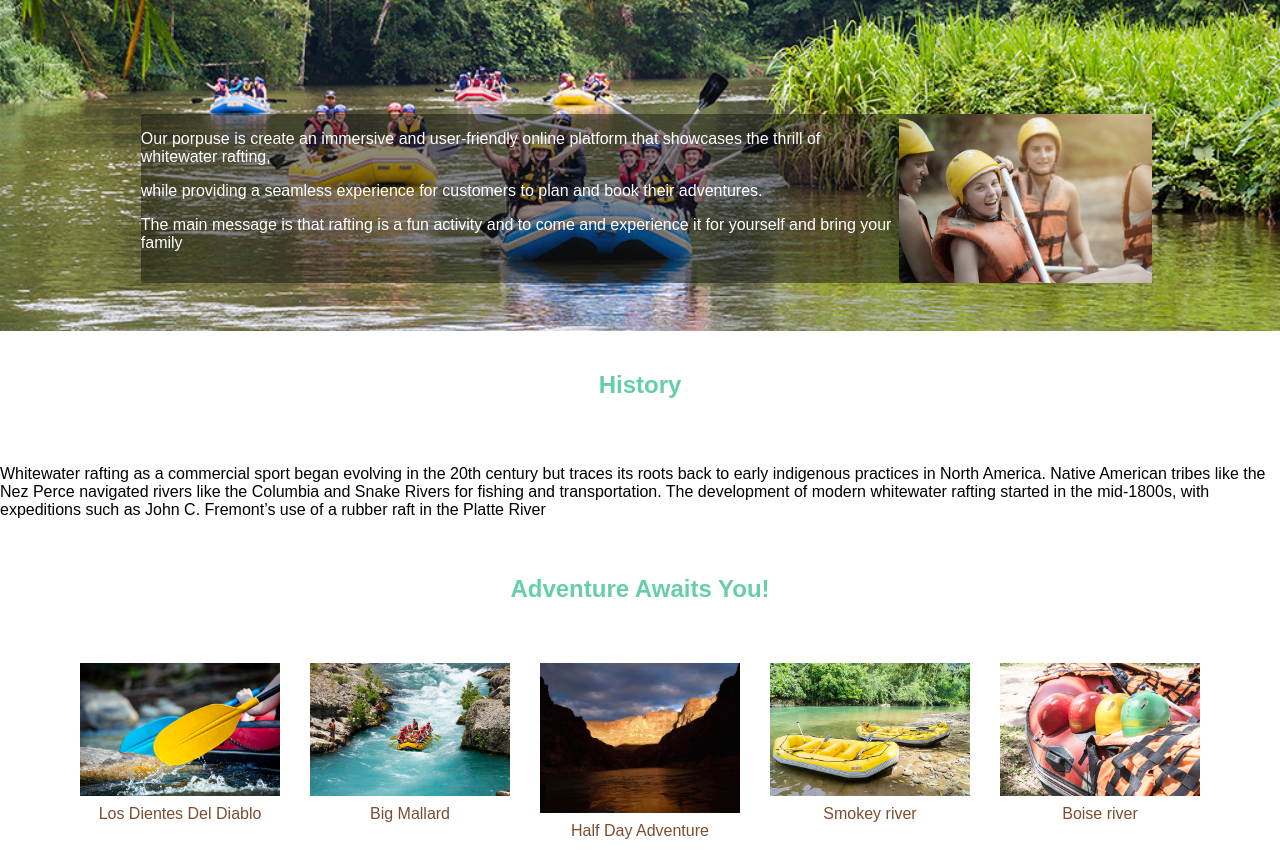
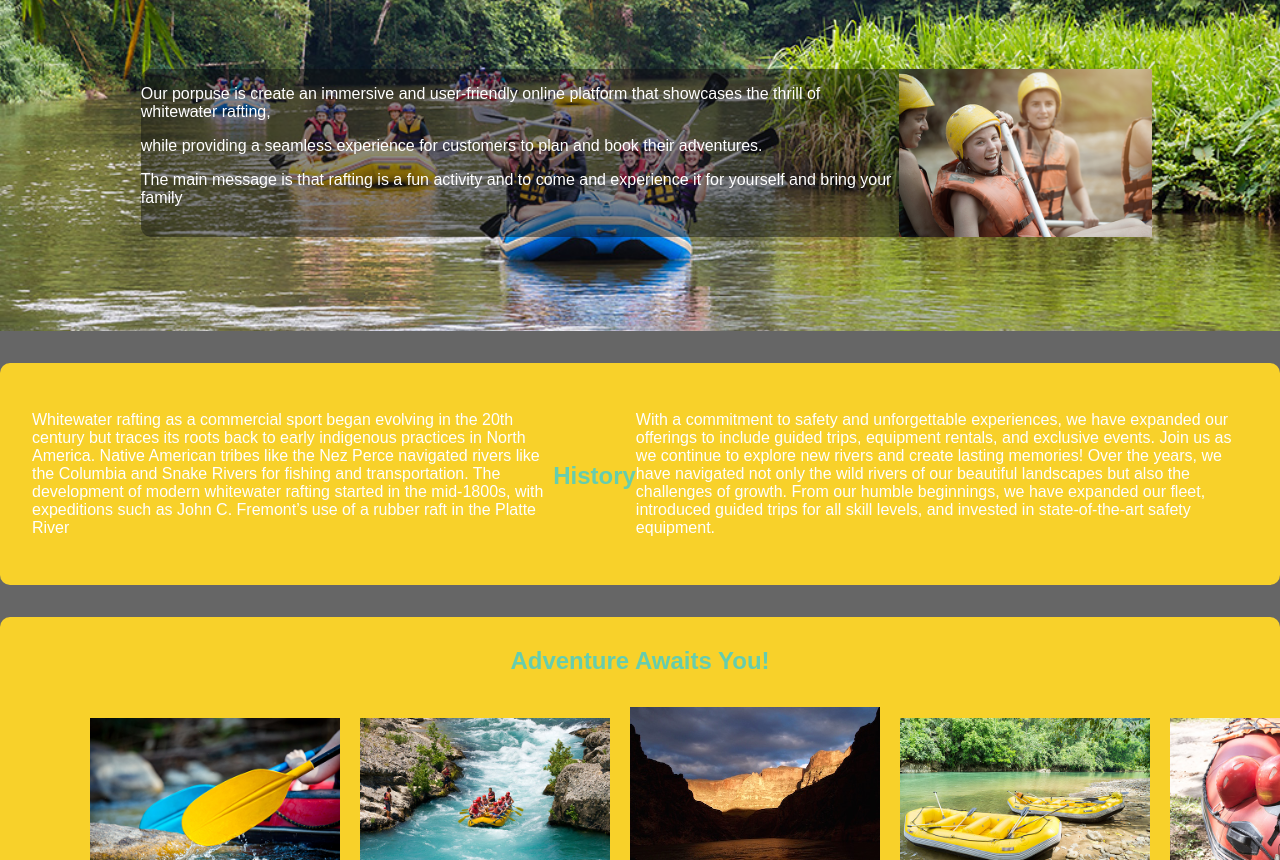
Before and after one commit to darma2006/wdd130, a plain HTML site: page wwr/about.html in a window 1280 px wide. Shown: the part 277-1137 px from the top of the page. Drawn offline with Linux system fonts and the light colour scheme.

Commit message:
Remake week 4

```diff
--- a/wwr/about.html
+++ b/wwr/about.html
@@ -29,31 +29,32 @@
                 <p>while providing a seamless experience for customers to plan and book their adventures. </p>
                 <p>The main message is that rafting is a fun activity and to come and experience it for yourself and bring your family</p>
             </article>
-            <section>
+            <section class="history">
+                <p>Whitewater rafting as a commercial sport began evolving in the 20th century but traces its roots back to early indigenous practices in North America. Native American tribes like the Nez Perce navigated rivers like the Columbia and Snake Rivers for fishing and transportation. The development of modern whitewater rafting started in the mid-1800s, with expeditions such as John C. Fremont’s use of a rubber raft in the Platte River</p>
                 <h2>History</h2>
-                <p>Whitewater rafting as a commercial sport began evolving in the 20th century but traces its roots back to early indigenous practices in North America. Native American tribes like the Nez Perce navigated rivers like the Columbia and Snake Rivers for fishing and transportation. The development of modern whitewater rafting started in the mid-1800s, with expeditions such as John C. Fremont’s use of a rubber raft in the Platte River</p>
+                <p>With a commitment to safety and unforgettable experiences, we have expanded our offerings to include guided trips, equipment rentals, and exclusive events. Join us as we continue to explore new rivers and create lasting memories! Over the years, we have navigated not only the wild rivers of our beautiful landscapes but also the challenges of growth. From our humble beginnings, we have expanded our fleet, introduced guided trips for all skill levels, and invested in state-of-the-art safety equipment.</p>
             </section>
             <section class="adventures">
                 <h2>Adventure Awaits You!</h2>
                 <section class="Adventure-gallery">
                     <figure>
-                        <img src="images/rafting1.jpg.jpg" alt="Rafting Image 1" width="200">
+                        <img src="images/rafting1.jpg.jpg" alt="Rafting Image 1" width="250">
                         <figcaption>Los Dientes Del Diablo</figcaption>
                     </figure>
                     <figure>
-                        <img src="images/rafting2.jpg.jpg" alt="Rafting Image 2" width="200">
+                        <img src="images/rafting2.jpg.jpg" alt="Rafting Image 2" width="250">
                         <figcaption>Big Mallard</figcaption>
                     </figure>
                     <figure>
-                        <img src="images/rafting3.jpg.jpg" alt="Rafting Image 3" width="200">
+                        <img src="images/rafting3.jpg.jpg" alt="Rafting Image 3" width="250">
                         <figcaption>Half Day Adventure</figcaption>
                     </figure>
                     <figure>
-                        <img src="images/rafting4.jpg.jpg" alt="Rafting Image 4" width="200">
+                        <img src="images/rafting4.jpg.jpg" alt="Rafting Image 4" width="250">
                         <figcaption>Smokey river</figcaption>
                     </figure>
                     <figure>
-                        <img src="images/rafting5.jpg.jpg" alt="Rafting Image 5" width="200">
+                        <img src="images/rafting5.jpg.jpg" alt="Rafting Image 5" width="250">
                         <figcaption>Boise river</figcaption>
                     </figure>
                 </section>
--- a/wwr/styles/rafting.css
+++ b/wwr/styles/rafting.css
@@ -19,22 +19,29 @@ header {
   grid-template-columns: 200px 1fr 2fr;
 }
 
+nav {
+  display: flex;
+  justify-content: flex-end;
+}
+
 nav a {
   margin: 0 15px;
   color: #f8d12a;
   text-decoration: none;
-  text-align: right;
 }
 
 .hero {
   position: relative;
   overflow: hidden;
+  background-color: rgba(0, 0, 0, 0.6);
+  margin-bottom: 2rem;
 }
 
 .hero-image {
   width: 100%;
   display: block;
   height: auto;
+  margin-bottom: 2rem;
 }
 
 h1 {
@@ -49,9 +56,10 @@ h1 {
 
 article {
   position: absolute;
-  bottom: 60%;
+  bottom: 70%;
   left: 11%;
   right: 10%;
+  border-radius: 10px;
   background-color: rgba(14, 15, 15, 0.479)
 }
 
@@ -68,20 +76,42 @@ article p{
 
 section h2 {
   color: var(--secondary-color);
-  padding: 20px;
+  flex: 1;
   text-align: center;
-}
-
-section p {
-  color: black;
+  margin-bottom: 1rem;
 }
 
 
 section {
   display: flex;
-  flex-wrap: wrap;
-  justify-content: center;
-  gap: 10px;
+  align-items: center;
+  justify-content: space-between;
+  color: white;
+  padding: 3rem;
+}
+
+.history {
+  padding: 2rem;
+  margin-bottom: 2rem;
+  background-color: #f8d12a;
+  border-radius: 10px;
+}
+
+
+.adventures {
+  position: relative;
+  padding: 2rem;
+  border-radius: 10px;
+  background-color: #f8d12a;
+}
+
+.adventures h2 {
+  position: absolute;
+  top: 10px;
+  left: 50%;
+  transform: translateX(-50%);
+  z-index: 10;
+  color: #66cdad;
 }
 
 
@@ -98,11 +128,12 @@ figcaption {
 }
 
 footer {
-  color: #66cdad;
+  color: #7c4d30;
   text-align: left;
   padding: 1rem;
   display: flex;
   justify-content: right;
+  background-color: var(--secondary-color);
 }
 
 footer a img {
```
